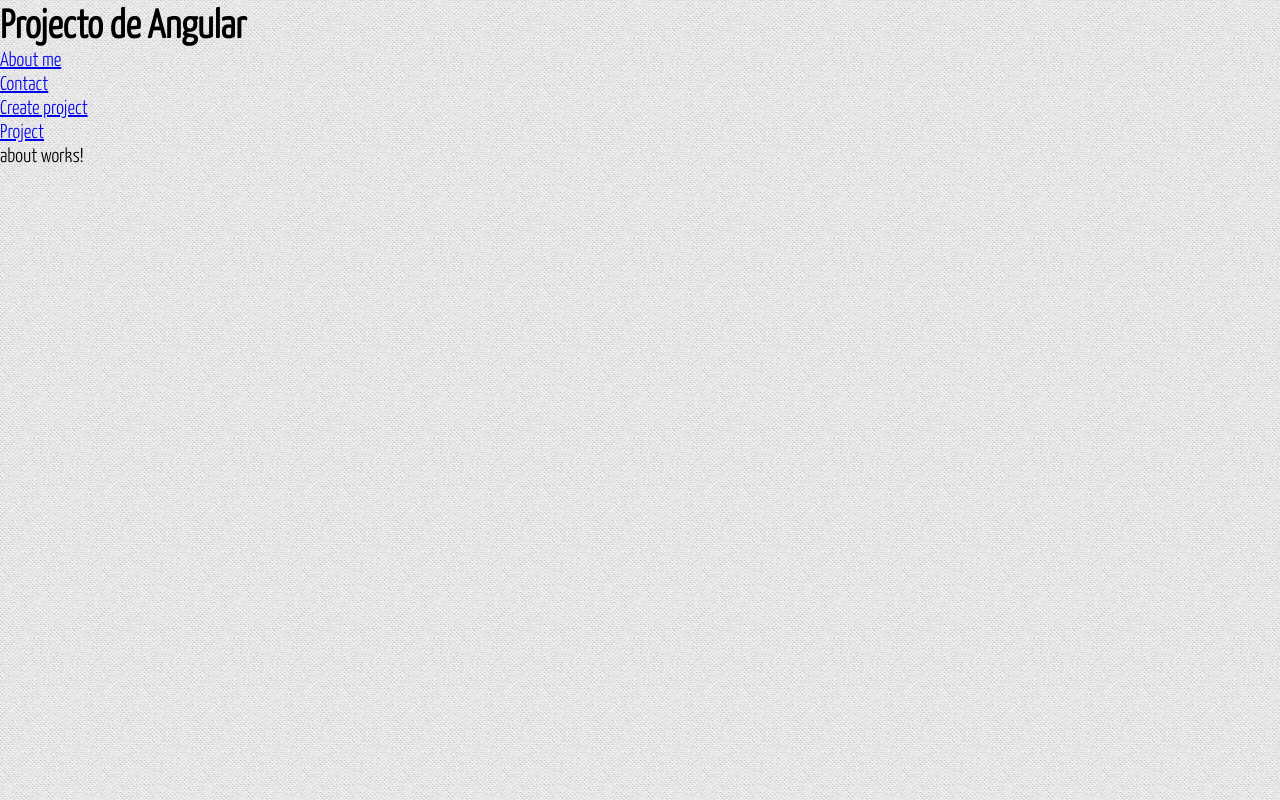
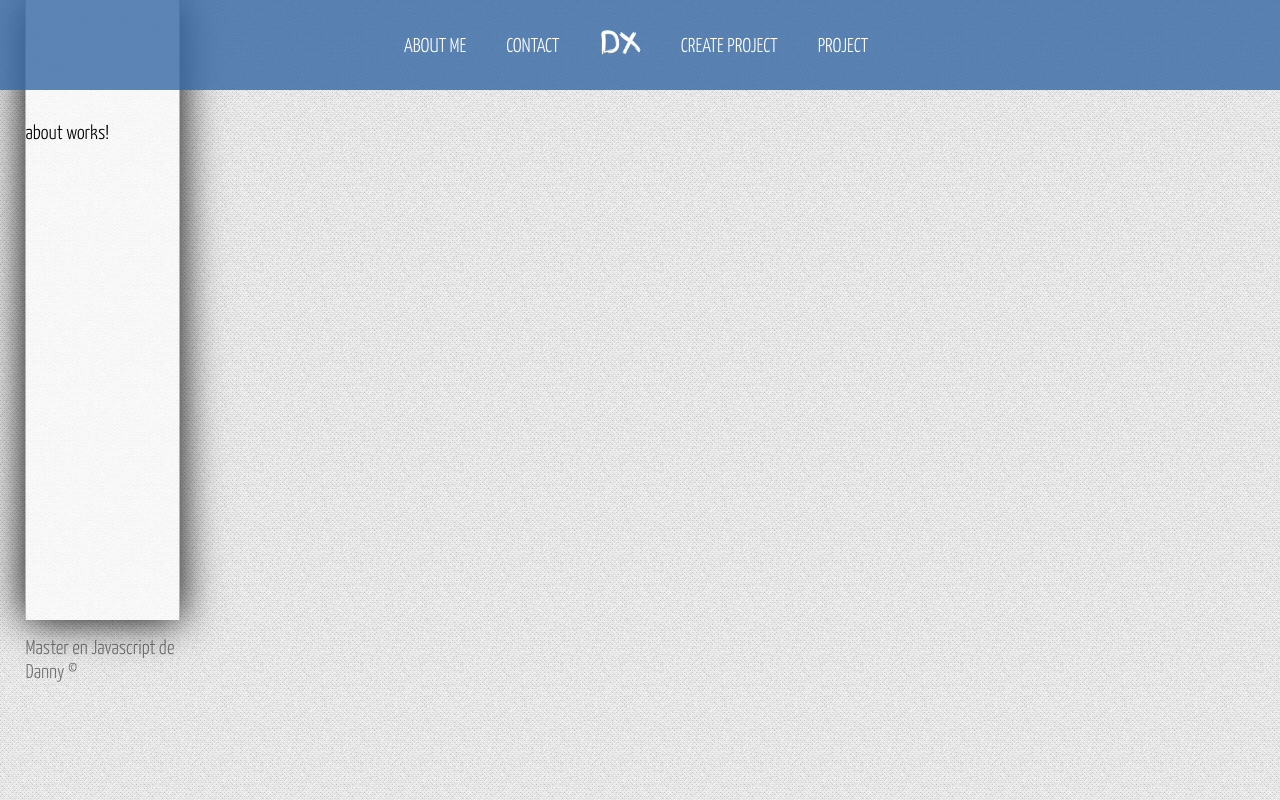
Before and after one commit to dnnxl15/My-web-page, an Angular app in the folder application/: page / in a window 1280 px wide. Built offline with nearby package versions, Linux system fonts and the light colour scheme.

Commit message:
Update css

```diff
--- a/application/src/app/app.component.html
+++ b/application/src/app/app.component.html
@@ -1,8 +1,18 @@
-<h1> Projecto de Angular </h1>
-<ul>
-  <li><a [routerLink]="['/About-me']">About me</a></li>
-  <li><a [routerLink]="['/Contact']">Contact</a></li>
-  <li><a [routerLink]="['/Create-project']"> Create project</a></li>
-  <li><a [routerLink]="['/Projects']"> Project</a></li>
-</ul>
-<router-outlet></router-outlet>
+<header>
+  <ul>
+    <li><a [routerLink]="['/About-me']" [routerLinkActive]="['actived']">About me</a></li>
+    <li><a [routerLink]="['/Contact']"  [routerLinkActive]="['actived']">Contact</a></li>
+    <li id="logo"><a href="#"> DX</a></li>
+
+    <li><a [routerLink]="['/Create-project']" [routerLinkActive]="['actived']"> Create project</a></li>
+    <li><a [routerLink]="['/Projects']"  [routerLinkActive]="['actived']"> Project</a></li>
+  </ul>
+</header>
+
+<section id="content">
+  <router-outlet></router-outlet>
+</section>
+
+<footer>
+  Master en Javascript de Danny &copy;
+</footer>
--- a/application/src/assets/css/styles.css
+++ b/application/src/assets/css/styles.css
@@ -8,14 +8,101 @@
     src: url("../fonts/finger.ttf");
 }
 
-body{
-    font-family: "yanone", Arial, Arial, Helvetica;
-    font-size: 20px;
-    background: url("../img/pattern.png");
-    position: fixed;
-}
-
 *{
     margin: 0px;
     padding: 0px;
 }
+
+body{
+    font-family: "yanone", Arial, Helvetica;
+    font-size: 20px;
+    background: url("../img/pattern.png");
+    position: fixed;
+    background-attachment: fixed;
+}
+
+.clearfix{
+    float:none;
+    clear:both;
+}
+
+/* Navegation bar */
+header {
+    display: block;
+    width: 100%;
+    height: 90px;
+    background: rgba(53, 103, 164, 0.8);
+    position: fixed;
+    text-transform: uppercase;
+}
+
+
+
+header ul{
+    display: block;
+    width: 40%;
+    height: inherit;
+    margin: 0px auto;
+margin-top: -3px;
+
+}
+
+header ul li{
+    display: inline-block;
+    margin: 0px auto;
+    text-align: center;
+    line-height: 88px;
+}
+
+header a{
+    display: block;
+    padding-right: 20px;
+    padding-left: 20px;
+    height: inherit;
+    text-decoration: none;
+    color: white;
+    transition: all 300ms;
+}
+
+header a:hover, .actived{
+    background: rgba(0,0,0,0.8);
+
+}
+
+/* Logo */
+#logo{
+    font-family: "finger";
+    font-size: 30px;
+}
+
+
+
+#logo a:hover{
+    background: transparent;
+    color: black;
+    transform: scale(1.50, 1.50);
+}
+
+
+
+/* Contenedor principal */
+
+#content{
+    min-height: 500px;
+    width: 75%;
+    margin: 0px auto;
+    box-shadow: 0px 0px 40px black;
+    border-left:1px solid #b7b7b7;
+    border-right:1px solid #b7b7b7;
+
+    background: rgba(255, 255, 255, 0.7);
+    padding-top: 120px;
+}
+
+/* Footer */
+footer{
+    width: 75%;
+    margin: 0px auto;
+    padding-top: 15px;
+    color:rgb(0,0,0,0.5);
+}
```
